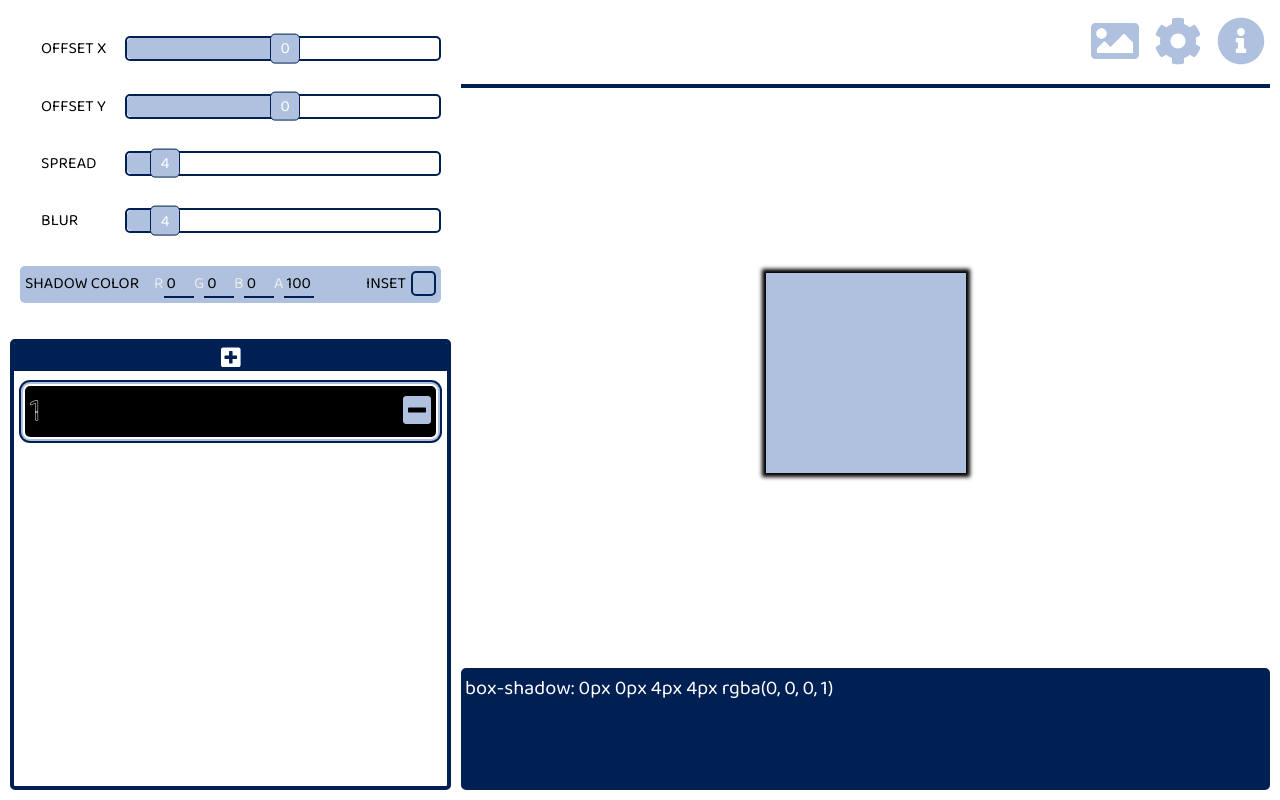
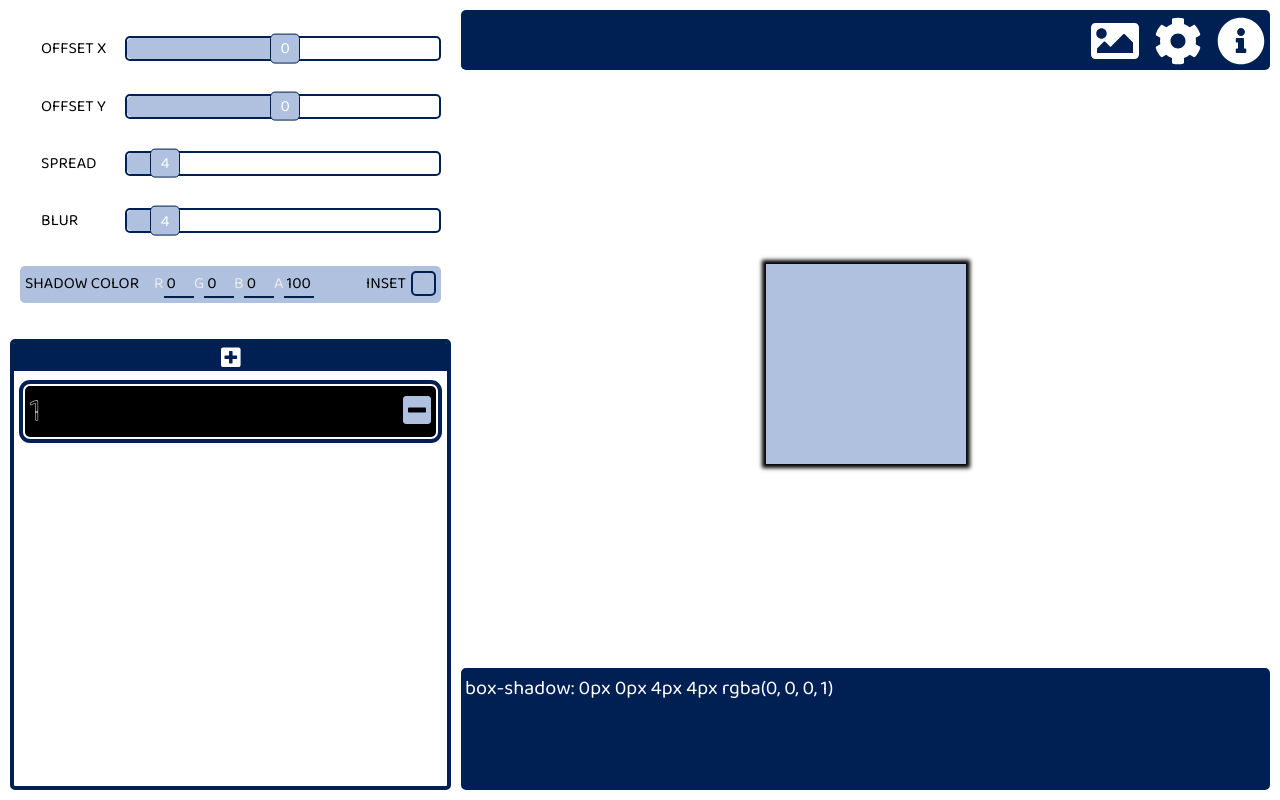
Before and after one commit to Centmsn/BoxShadow-generator, a React (Create React App) app: page / in a window 1280 px wide. Built offline with nearby package versions, Linux system fonts and the light colour scheme.

Commit message:
change preview style, fix minior bugs

```diff
--- a/src/components/CodeOutput.js
+++ b/src/components/CodeOutput.js
@@ -1,4 +1,4 @@
-import { connect, useEffect } from "react-redux";
+import { connect } from "react-redux";
 import styled from "styled-components";
 
 import { generateCode } from "../helpers";
--- a/src/components/List/List.js
+++ b/src/components/List/List.js
@@ -34,6 +34,7 @@ const List = ({ addBoxShadow, list }) => {
           list={code}
           listNum={index}
           color={color}
+          key={index}
         />
       );
     });
--- a/src/components/List/ListElement.js
+++ b/src/components/List/ListElement.js
@@ -75,7 +75,10 @@ const Wrapper = styled.div`
   align-items: center;
 
   border-radius: 5px;
-  box-shadow: 0 0 0 2px white, 0 0 0 4px ${({ theme }) => theme.lightBlue},
+  box-shadow: 0 0 0 2px white,
+    0 0 0 4px
+      ${(props) =>
+        props.active ? props.theme.darkBlue : props.theme.lightBlue},
     0 0 0 6px
       ${(props) => (props.active ? props.theme.darkBlue : "transparent")};
 
@@ -91,10 +94,7 @@ const Wrapper = styled.div`
   cursor: pointer;
 
   &:hover {
-    box-shadow: 0 0 0 2px white,
-      0 0 0 4px
-        ${(props) =>
-          props.active ? props.theme.lightBlue : props.theme.darkBlue},
+    box-shadow: 0 0 0 2px white, 0 0 0 4px ${(props) => props.theme.darkBlue},
       0 0 0 6px
         ${(props) =>
           props.active ? props.theme.darkBlue : props.theme.lightBlue};
@@ -111,9 +111,17 @@ const Wrapper = styled.div`
 
       transform: translateX(50%);
 
+      border-radius: 5px;
+
       font-size: 1.25rem;
+      -webkit-text-stroke-width: 0px;
+
+      color: white;
+      background-color: ${({ theme }) => theme.lightBlue};
 
       opacity: 0;
+      display: none;
+      padding: 0 5px;
       transition: 200ms;
     }
 
@@ -121,6 +129,7 @@ const Wrapper = styled.div`
       color: ${({ theme }) => theme.darkBlue};
       &::after {
         opacity: 1;
+        display: inline;
       }
     }
   }
--- a/src/components/Preview/Gallery.js
+++ b/src/components/Preview/Gallery.js
@@ -17,16 +17,16 @@ const Gallery = ({ visibility, setVisibility }) => {
 };
 
 const Nav = styled.div.attrs((props) => ({
-  style: { color: props.active ? props.theme.darkBlue : null },
+  style: { color: props.active ? props.theme.lightBlue : null },
 }))`
   margin-right: 15px;
 
-  color: ${({ theme }) => theme.lightBlue};
+  color: white;
   cursor: pointer;
   transition: 300ms;
 
   &:hover {
-    color: ${({ theme }) => theme.darkBlue};
+    color: ${({ theme }) => theme.lightBlue};
   }
 `;
 
--- a/src/components/Preview/Info.js
+++ b/src/components/Preview/Info.js
@@ -7,9 +7,9 @@ import Container from "./Container";
 const Info = ({ visibility, setVisibility }) => {
   return (
     <>
-      <Wrapper>
+      <Nav active={visibility}>
         <FontAwesomeIcon icon={faInfoCircle} onClick={setVisibility} />
-      </Wrapper>
+      </Nav>
 
       <Container visible={visibility}>
         <Section>
@@ -44,15 +44,19 @@ const Info = ({ visibility, setVisibility }) => {
   );
 };
 
-const Wrapper = styled.div`
+const Nav = styled.div.attrs((props) => ({
+  style: {
+    color: props.active ? props.theme.lightBlue : null,
+  },
+}))`
   margin-left: 15px;
-  color: ${({ theme }) => theme.lightBlue};
+  color: white;
 
   cursor: pointer;
 
   &:hover {
     margin-left: 15px;
-    color: ${({ theme }) => theme.darkBlue};
+    color: ${({ theme }) => theme.lightBlue};
   }
 `;
 
--- a/src/components/Preview/Preview.js
+++ b/src/components/Preview/Preview.js
@@ -78,15 +78,16 @@ const Wrapper = styled.div`
 
 const OptionBar = styled.div`
   flex-basis: 100%;
-  justify-content: flex-end;
-  height: 12%;
-  min-height: 70px;
-  max-height: 100px;
+  height: 60px;
 
   display: flex;
+  justify-content: flex-end;
 
   border-bottom: ${({ theme }) => theme.border};
+  border-radius: 5px;
   font-size: 3rem;
+
+  background-color: ${({ theme }) => theme.darkBlue};
 
   padding-top: 5px;
   padding-right: 5px;
--- a/src/components/Preview/PreviewSettings.js
+++ b/src/components/Preview/PreviewSettings.js
@@ -218,16 +218,16 @@ const PreviewSettings = ({
 
 const Nav = styled.div.attrs((props) => ({
   style: {
-    color: props.active ? props.theme.darkBlue : null,
+    color: props.active ? props.theme.lightBlue : null,
   },
 }))`
-  color: ${({ theme }) => theme.lightBlue};
+  color: white;
 
   cursor: pointer;
   transition: 300ms;
 
   &:hover {
-    color: ${({ theme }) => theme.darkBlue};
+    color: ${({ theme }) => theme.lightBlue};
   }
 `;
 
--- a/src/reducers/ActiveId.js
+++ b/src/reducers/ActiveId.js
@@ -2,7 +2,7 @@ import { CHANGEACTIVEID } from "../actions/types";
 
 const INITIAL_STATE = 0;
 
-export default (state = INITIAL_STATE, action) => {
+const ActiveId = (state = INITIAL_STATE, action) => {
   switch (action.type) {
     case CHANGEACTIVEID:
       return action.payload;
@@ -10,3 +10,5 @@ export default (state = INITIAL_STATE, action) => {
       return state;
   }
 };
+
+export default ActiveId;
--- a/src/reducers/BoxShadowList.js
+++ b/src/reducers/BoxShadowList.js
@@ -22,7 +22,7 @@ const INITIAL_STATE = {
   },
 };
 
-export default (state = INITIAL_STATE, action) => {
+const boxShadowList = (state = INITIAL_STATE, action) => {
   switch (action.type) {
     case ADDBOXSHADOW:
       return {
@@ -82,3 +82,5 @@ export default (state = INITIAL_STATE, action) => {
       return state;
   }
 };
+
+export default boxShadowList;
```
Also changed, not shown: 1 other file (tests, documents, lock files or other folders).
